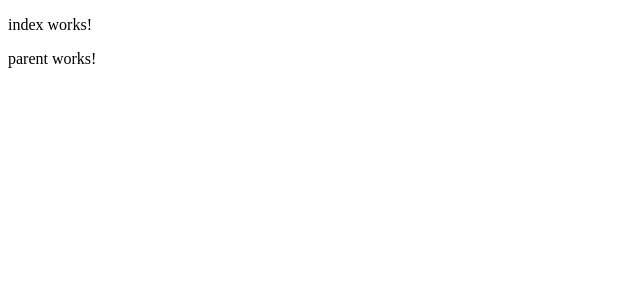
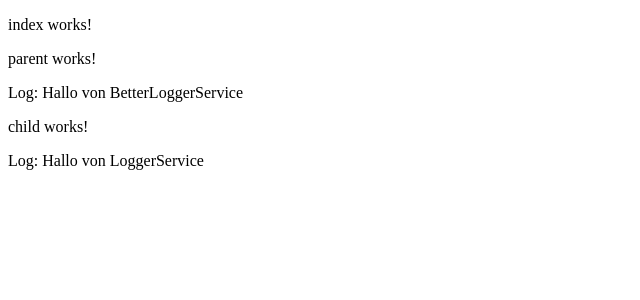
Before and after one commit to mt-gmbh/angular-workshop-grundkonzepte-und-praktiken, an Angular app: page / in a window 1280 px wide. Shown: the top 300 px of the page, without its empty margins (0-640 px from the left). Built offline with nearby package versions, Linux system fonts and the light colour scheme.

Commit message:
Aufgabe viewProviders

```diff
--- /dev/null
+++ b/src/app/core/better-logger.service.ts
@@ -0,0 +1,11 @@
+import { Injectable } from '@angular/core';
+
+@Injectable({
+  providedIn: 'root'
+})
+export class BetterLoggerService {
+
+  sayHello(): string {
+    return 'Hallo von BetterLoggerService';
+  }
+}
--- a/src/app/core/logger.service.ts
+++ b/src/app/core/logger.service.ts
@@ -9,4 +9,8 @@ export class LoggerService {
   constructor(@Inject(API_URL) private _apiUrl: string) {
     console.log(this._apiUrl);
   }
+
+  sayHello(): string {
+    return 'Hallo von LoggerService';
+  }
 }
--- a/src/app/shared/parent/parent.component.html
+++ b/src/app/shared/parent/parent.component.html
@@ -1 +1,3 @@
 <p>parent works!</p>
+<p>Log: {{logger.sayHello()}}</p>
+<ng-content/>
--- a/src/app/shared/parent/parent.component.ts
+++ b/src/app/shared/parent/parent.component.ts
@@ -1,10 +1,21 @@
 import { Component } from '@angular/core';
+import { LoggerService } from "../../core/logger.service";
+import { BetterLoggerService } from "../../core/better-logger.service";
 
 @Component({
   selector: 'app-parent',
   templateUrl: './parent.component.html',
-  styleUrls: ['./parent.component.scss']
+  styleUrls: ['./parent.component.scss'],
+  viewProviders: [
+    {provide: LoggerService, useClass: BetterLoggerService}
+  ],
+  providers: [
+    {provide: LoggerService, useClass: LoggerService}
+  ],
 })
 export class ParentComponent {
 
+  constructor(protected logger: LoggerService) {
+  }
+
 }
--- /dev/null
+++ b/src/app/user/child/child.component.html
@@ -0,0 +1,2 @@
+<p>child works!</p>
+<p>Log: {{logger.sayHello()}}</p>
--- a/src/app/user/index/index.component.html
+++ b/src/app/user/index/index.component.html
@@ -1,2 +1,4 @@
 <p>index works!</p>
-<app-parent></app-parent>
+<app-parent>
+  <app-child/>
+</app-parent>
--- a/src/app/user/user.module.ts
+++ b/src/app/user/user.module.ts
@@ -2,11 +2,13 @@ import { NgModule } from '@angular/core';
 import { CommonModule } from '@angular/common';
 import { IndexComponent } from './index/index.component';
 import { SharedModule } from "../shared/shared.module";
+import { ChildComponent } from './child/child.component';
 
 
 @NgModule({
   declarations: [
-    IndexComponent
+    IndexComponent,
+    ChildComponent
   ],
   exports: [
     IndexComponent
```
Also changed, not shown: src/app/user/child/child.component.ts (added, +14 -0 lines), src/app/user/child/child.component.scss (added), 2 other files (tests, documents, lock files or other folders).
